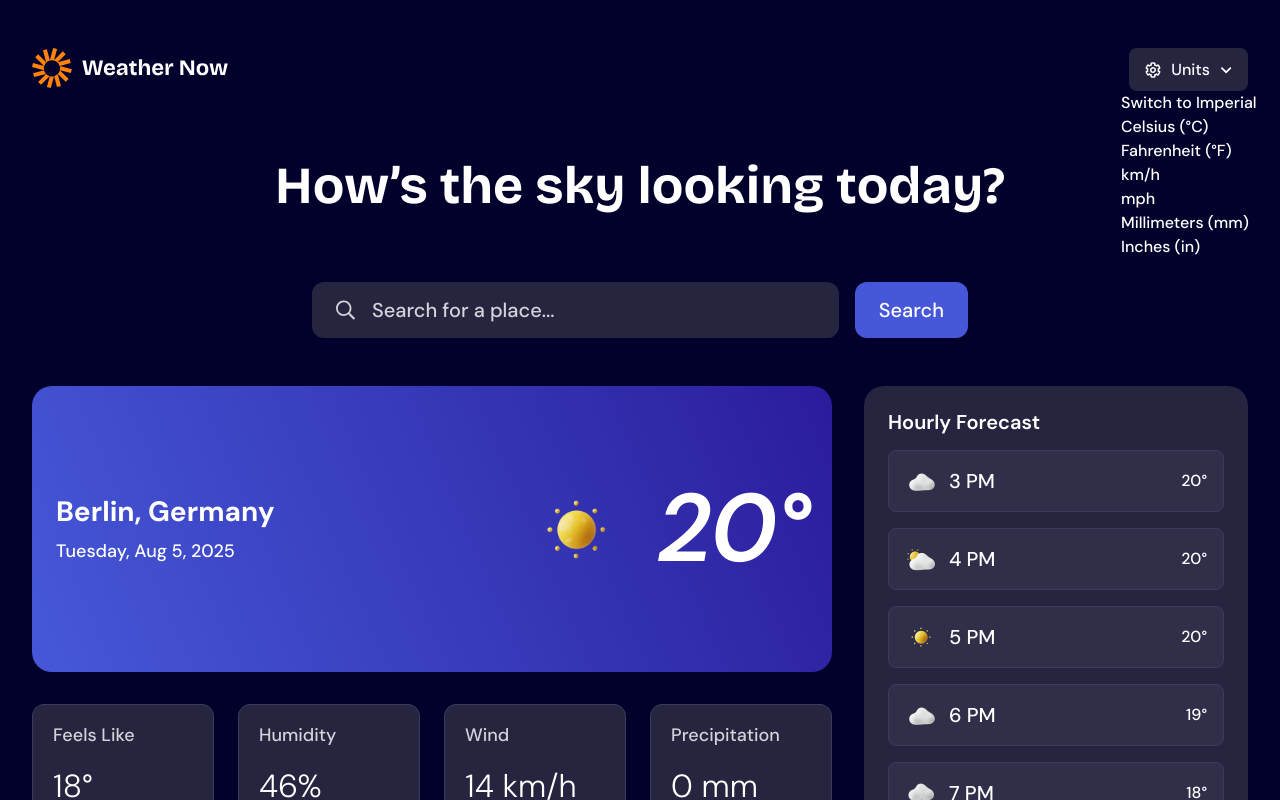
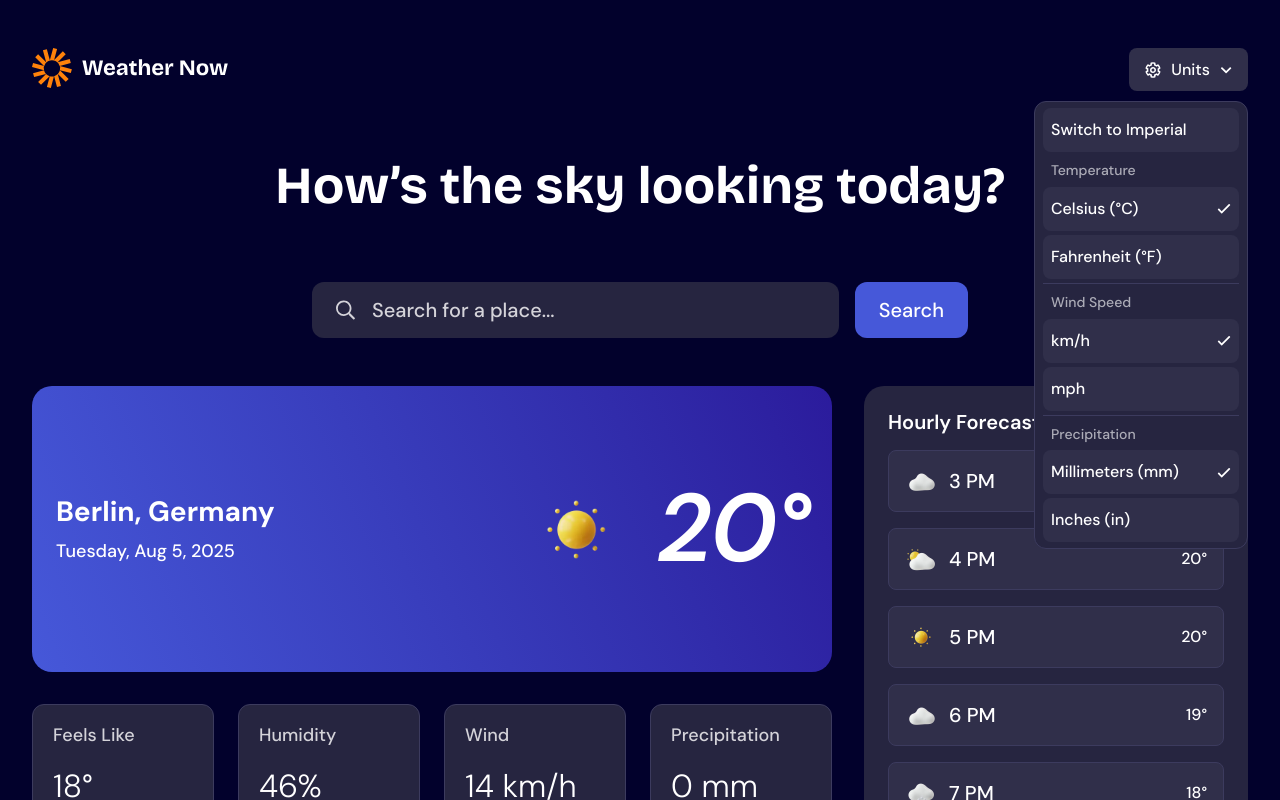
Before and after one commit to joshjavier/weather-app, a React (Vite) app: page / in a window 1280 px wide. Both pictures are taken after a click on the button "Units". Shown: the top 800 px of the page. Built offline with nearby package versions, Linux system fonts and the light colour scheme.

Commit message:
feat: add style and interactivity to UnitsDropdown

```diff
--- a/src/components/units-dropdown.tsx
+++ b/src/components/units-dropdown.tsx
@@ -1,11 +1,56 @@
+import { useEffect, useState } from 'react'
 import { Menu } from '@base-ui-components/react'
+import IconCheckmark from '@/assets/icon-checkmark.svg?react'
 import IconDropdown from '@/assets/icon-dropdown.svg?react'
 import IconUnits from '@/assets/icon-units.svg?react'
 
+type System = 'metric' | 'imperial'
+type Temperature = 'c' | 'f'
+type WindSpeed = 'km/h' | 'mph'
+type Precipitation = 'mm' | 'in'
+
+function CheckIcon() {
+  return (
+    <Menu.RadioItemIndicator className="shrink-0 transition-[scale,opacity] data-[ending-style]:scale-90 data-[ending-style]:opacity-0 data-[starting-style]:scale-90 data-[starting-style]:opacity-0">
+      <IconCheckmark aria-hidden="true" className="w-[14px]" />
+    </Menu.RadioItemIndicator>
+  )
+}
+
+function MenuSeparator() {
+  return <Menu.Separator className="h-[1px] bg-neutral-600" />
+}
+
 export function UnitsDropdown() {
+  const [system, setSystem] = useState<System>('metric')
+  const [temperature, setTemperature] = useState<Temperature>('c')
+  const [windSpeed, setWindSpeed] = useState<WindSpeed>('km/h')
+  const [precipitation, setPrecipitation] = useState<Precipitation>('mm')
+
+  useEffect(() => {
+    switch (system) {
+      case 'metric':
+        setTemperature('c')
+        setWindSpeed('km/h')
+        setPrecipitation('mm')
+        break
+      case 'imperial':
+        setTemperature('f')
+        setWindSpeed('mph')
+        setPrecipitation('in')
+        break
+      default:
+        throw new Error('invalid system')
+    }
+  }, [system])
+
+  const toggleSystem = () => {
+    setSystem((s) => (s === 'metric' ? 'imperial' : 'metric'))
+  }
+
   return (
     <Menu.Root>
-      <Menu.Trigger className="rounded-6 sm:rounded-8 text-preset-8 sm:text-preset-7 gap-075 flex items-center bg-neutral-800 px-125 py-100 sm:gap-125 sm:px-200 sm:py-150">
+      <Menu.Trigger className="rounded-6 sm:rounded-8 text-preset-8 sm:text-preset-7 gap-075 flex cursor-pointer items-center bg-neutral-800 px-125 py-100 outline-offset-3 hover:bg-neutral-700 focus-visible:outline-2 data-[popup-open]:bg-neutral-700 sm:gap-125 sm:px-200 sm:py-150">
         <IconUnits aria-hidden="true" className="w-[14px] shrink-0 sm:w-200" />
         <span>Units</span>
         <IconDropdown
@@ -14,17 +59,97 @@ export function UnitsDropdown() {
         />
       </Menu.Trigger>
       <Menu.Portal>
-        <Menu.Positioner>
-          <Menu.Popup>
-            <Menu.Item>Switch to Imperial</Menu.Item>
-            <Menu.Item>Celsius (&deg;C)</Menu.Item>
-            <Menu.Item>Fahrenheit (&deg;F)</Menu.Item>
-            <Menu.Separator />
-            <Menu.Item>km/h</Menu.Item>
-            <Menu.Item>mph</Menu.Item>
-            <Menu.Separator />
-            <Menu.Item>Millimeters (mm)</Menu.Item>
-            <Menu.Item>Inches (in)</Menu.Item>
+        <Menu.Positioner align="end" sideOffset={10}>
+          <Menu.Popup className="py-075 rounded-12 gap-050 grid min-w-[214px] origin-[var(--transform-origin)] border border-neutral-600 bg-neutral-800 px-100 shadow-[0_8px_16px_hsl(241,96,9,0.32)] transition-[transform,scale,opacity] data-[ending-style]:scale-90 data-[ending-style]:opacity-0 data-[starting-style]:scale-90 data-[starting-style]:opacity-0">
+            <Menu.Item
+              onClick={toggleSystem}
+              closeOnClick={false}
+              className="rounded-8 flex cursor-pointer items-center justify-between gap-125 bg-neutral-700 px-100 py-125 outline-offset-1 focus-visible:outline"
+            >
+              Switch to {system === 'metric' ? 'Imperial' : 'Metric'}
+            </Menu.Item>
+
+            <Menu.Group>
+              <Menu.GroupLabel className="text-preset-8 mt-075 mx-100 mb-100 text-neutral-300 select-none">
+                Temperature
+              </Menu.GroupLabel>
+              <Menu.RadioGroup
+                value={temperature}
+                onValueChange={setTemperature}
+                className="gap-050 grid"
+              >
+                <Menu.RadioItem
+                  value="c"
+                  className="rounded-8 flex cursor-pointer items-center justify-between gap-125 bg-neutral-700 px-100 py-125 outline-offset-1 focus-visible:outline"
+                >
+                  <span>Celsius (&deg;C)</span>
+                  <CheckIcon />
+                </Menu.RadioItem>
+                <Menu.RadioItem
+                  value="f"
+                  className="rounded-8 flex cursor-pointer items-center justify-between gap-125 bg-neutral-700 px-100 py-125 outline-offset-1 focus-visible:outline"
+                >
+                  <span>Fahrenheit (&deg;F)</span>
+                  <CheckIcon />
+                </Menu.RadioItem>
+              </Menu.RadioGroup>
+            </Menu.Group>
+
+            <MenuSeparator />
+
+            <Menu.Group>
+              <Menu.GroupLabel className="text-preset-8 mt-075 mx-100 mb-100 text-neutral-300 select-none">
+                Wind Speed
+              </Menu.GroupLabel>
+              <Menu.RadioGroup
+                value={windSpeed}
+                onValueChange={setWindSpeed}
+                className="gap-050 grid"
+              >
+                <Menu.RadioItem
+                  value="km/h"
+                  className="rounded-8 flex cursor-pointer items-center justify-between gap-125 bg-neutral-700 px-100 py-125 outline-offset-1 focus-visible:outline"
+                >
+                  <span>km/h</span>
+                  <CheckIcon />
+                </Menu.RadioItem>
+                <Menu.RadioItem
+                  value="mph"
+                  className="rounded-8 flex cursor-pointer items-center justify-between gap-125 bg-neutral-700 px-100 py-125 outline-offset-1 focus-visible:outline"
+                >
+                  <span>mph</span>
+                  <CheckIcon />
+                </Menu.RadioItem>
+              </Menu.RadioGroup>
+            </Menu.Group>
+
+            <MenuSeparator />
+
+            <Menu.Group>
+              <Menu.GroupLabel className="text-preset-8 mt-075 mx-100 mb-100 text-neutral-300 select-none">
+                Precipitation
+              </Menu.GroupLabel>
+              <Menu.RadioGroup
+                value={precipitation}
+                onValueChange={setPrecipitation}
+                className="gap-050 grid"
+              >
+                <Menu.RadioItem
+                  value="mm"
+                  className="rounded-8 flex cursor-pointer items-center justify-between gap-125 bg-neutral-700 px-100 py-125 outline-offset-1 focus-visible:outline"
+                >
+                  <span>Millimeters (mm)</span>
+                  <CheckIcon />
+                </Menu.RadioItem>
+                <Menu.RadioItem
+                  value="in"
+                  className="rounded-8 flex cursor-pointer items-center justify-between gap-125 bg-neutral-700 px-100 py-125 outline-offset-1 focus-visible:outline"
+                >
+                  <span>Inches (in)</span>
+                  <CheckIcon />
+                </Menu.RadioItem>
+              </Menu.RadioGroup>
+            </Menu.Group>
           </Menu.Popup>
         </Menu.Positioner>
       </Menu.Portal>
```
Also changed, not shown: src/assets/icon-checkmark.svg (renamed from public/images/icon-checkmark.svg).
